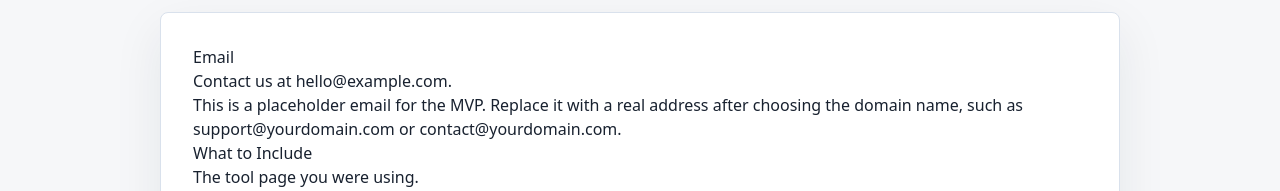
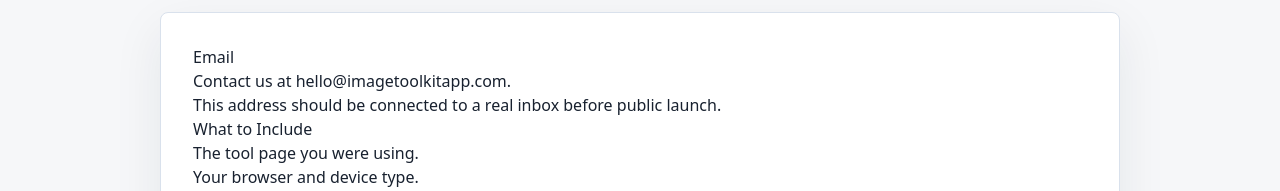
Before and after one commit to yen00321/image-toolkit, a Next.js app: page /contact in a window 1280 px wide. Shown: the part 377-568 px from the top of the page. Built offline with nearby package versions, Linux system fonts and the light colour scheme; no server answers.

Commit message:
Update SEO URLs for production domain

```diff
--- a/app/about/page.tsx
+++ b/app/about/page.tsx
@@ -1,10 +1,21 @@
 import type { Metadata } from "next";
 import { StaticPageShell } from "@/components/StaticPageShell";
+import { siteConfig } from "@/lib/site";
 
 export const metadata: Metadata = {
   title: "About Image Toolkit",
   description:
     "Learn about Image Toolkit, a browser-first collection of free online image tools for resizing, compressing, cropping, and converting images.",
+  alternates: {
+    canonical: `${siteConfig.url}/about`,
+  },
+  openGraph: {
+    title: "About Image Toolkit",
+    description:
+      "Learn about Image Toolkit, a browser-first collection of free online image tools for resizing, compressing, cropping, and converting images.",
+    url: `${siteConfig.url}/about`,
+    type: "website",
+  },
 };
 
 export default function AboutPage() {
--- a/app/contact/page.tsx
+++ b/app/contact/page.tsx
@@ -1,9 +1,19 @@
 import type { Metadata } from "next";
 import { StaticPageShell } from "@/components/StaticPageShell";
+import { siteConfig } from "@/lib/site";
 
 export const metadata: Metadata = {
   title: "Contact Image Toolkit",
   description: "Contact Image Toolkit for support, feedback, privacy questions, or advertising inquiries.",
+  alternates: {
+    canonical: `${siteConfig.url}/contact`,
+  },
+  openGraph: {
+    title: "Contact Image Toolkit",
+    description: "Contact Image Toolkit for support, feedback, privacy questions, or advertising inquiries.",
+    url: `${siteConfig.url}/contact`,
+    type: "website",
+  },
 };
 
 export default function ContactPage() {
@@ -14,11 +24,10 @@ export default function ContactPage() {
     >
       <h2>Email</h2>
       <p>
-        Contact us at <a href="mailto:hello@example.com">hello@example.com</a>.
+        Contact us at <a href="mailto:hello@imagetoolkitapp.com">hello@imagetoolkitapp.com</a>.
       </p>
       <p>
-        This is a placeholder email for the MVP. Replace it with a real address after choosing the domain name, such as
-        support@yourdomain.com or contact@yourdomain.com.
+        This address should be connected to a real inbox before public launch.
       </p>
 
       <h2>What to Include</h2>
--- a/app/layout.tsx
+++ b/app/layout.tsx
@@ -13,6 +13,9 @@ export const metadata: Metadata = {
     template: `%s | ${siteConfig.name}`,
   },
   description: siteConfig.description,
+  alternates: {
+    canonical: siteConfig.url,
+  },
   openGraph: {
     title: siteConfig.name,
     description: siteConfig.description,
--- a/app/privacy-policy/page.tsx
+++ b/app/privacy-policy/page.tsx
@@ -1,10 +1,21 @@
 import type { Metadata } from "next";
 import { StaticPageShell } from "@/components/StaticPageShell";
+import { siteConfig } from "@/lib/site";
 
 export const metadata: Metadata = {
   title: "Privacy Policy",
   description:
     "Read the Image Toolkit privacy policy, including how browser-based image processing works and how future advertising may use cookies.",
+  alternates: {
+    canonical: `${siteConfig.url}/privacy-policy`,
+  },
+  openGraph: {
+    title: "Privacy Policy",
+    description:
+      "Read the Image Toolkit privacy policy, including how browser-based image processing works and how future advertising may use cookies.",
+    url: `${siteConfig.url}/privacy-policy`,
+    type: "website",
+  },
 };
 
 export default function PrivacyPolicyPage() {
@@ -49,8 +60,8 @@ export default function PrivacyPolicyPage() {
 
       <h2>Contact</h2>
       <p>
-        For privacy questions, contact us at <a href="mailto:hello@example.com">hello@example.com</a>. Replace this
-        placeholder address with the official site email before public launch.
+        For privacy questions, contact us at{" "}
+        <a href="mailto:hello@imagetoolkitapp.com">hello@imagetoolkitapp.com</a>.
       </p>
     </StaticPageShell>
   );
--- a/app/terms/page.tsx
+++ b/app/terms/page.tsx
@@ -1,10 +1,21 @@
 import type { Metadata } from "next";
 import { StaticPageShell } from "@/components/StaticPageShell";
+import { siteConfig } from "@/lib/site";
 
 export const metadata: Metadata = {
   title: "Terms of Use",
   description:
     "Read the terms of use for Image Toolkit, including responsible use, image rights, availability, and limitations.",
+  alternates: {
+    canonical: `${siteConfig.url}/terms`,
+  },
+  openGraph: {
+    title: "Terms of Use",
+    description:
+      "Read the terms of use for Image Toolkit, including responsible use, image rights, availability, and limitations.",
+    url: `${siteConfig.url}/terms`,
+    type: "website",
+  },
 };
 
 export default function TermsPage() {
--- a/lib/metadata.ts
+++ b/lib/metadata.ts
@@ -7,7 +7,7 @@ export function toolMetadata(tool: ToolInfo): Metadata {
     title: tool.metaTitle,
     description: tool.metaDescription,
     alternates: {
-      canonical: tool.href,
+      canonical: `${siteConfig.url}${tool.href}`,
     },
     openGraph: {
       title: tool.metaTitle,
--- a/lib/site.ts
+++ b/lib/site.ts
@@ -1,6 +1,6 @@
 export const siteConfig = {
   name: "Image Toolkit",
-  url: process.env.NEXT_PUBLIC_SITE_URL || "https://example.com",
+  url: process.env.NEXT_PUBLIC_SITE_URL || "https://imagetoolkitapp.com",
   description:
     "Free browser-based image tools for resizing, compressing, cropping, and converting images online.",
 };
```
Also changed, not shown: 1 other file (tests, documents, lock files or other folders).
